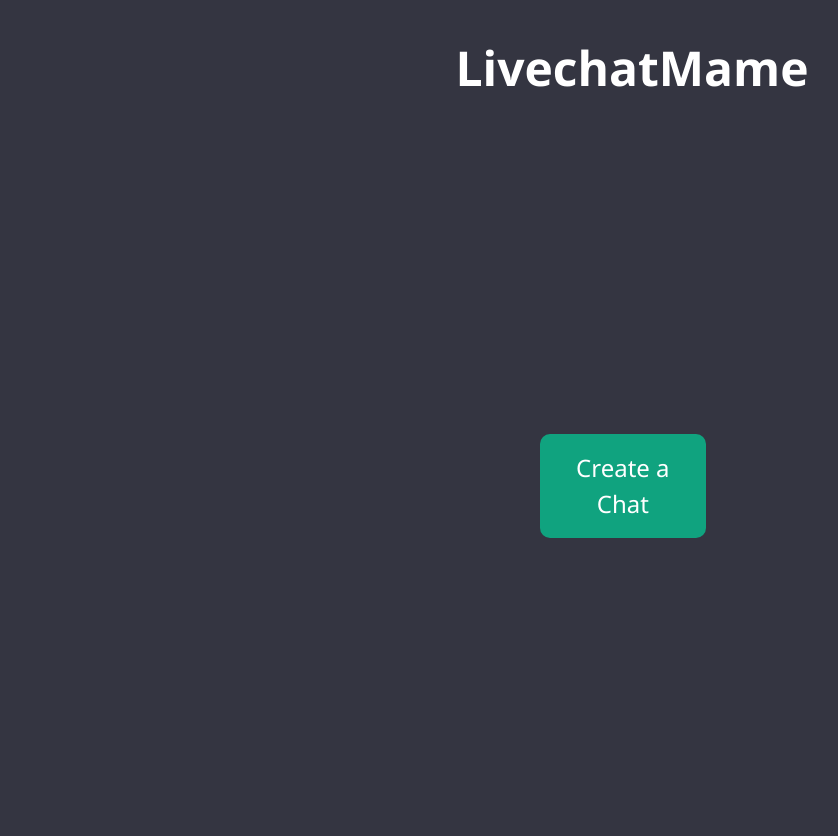
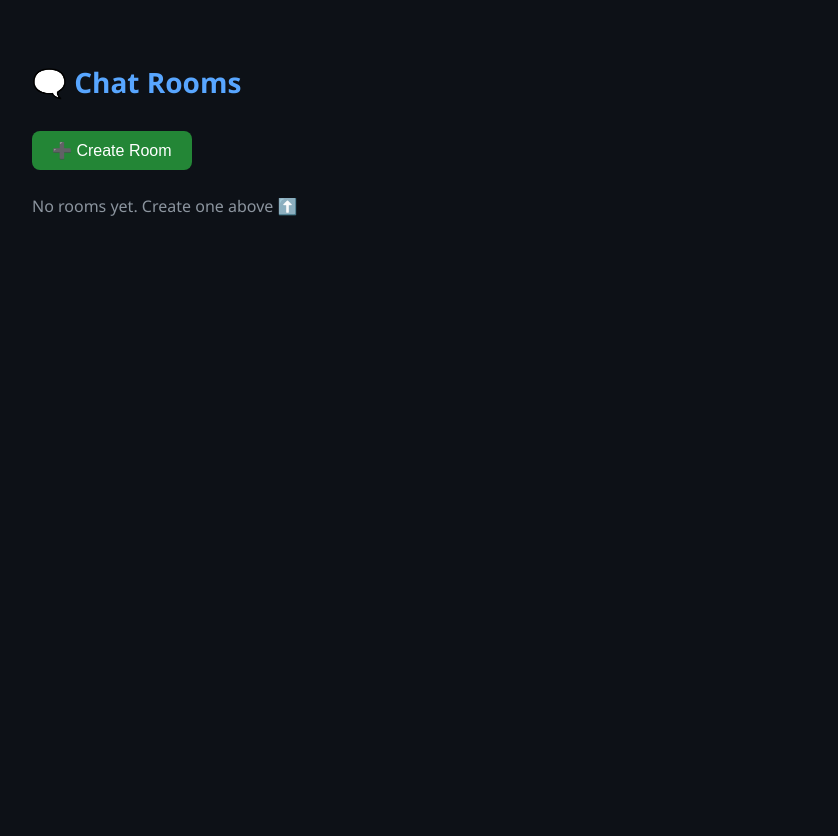
Before and after one commit to Mouneszz/chatapp, a Flask app: page /home in a window 1280 px wide. Shown: the whole page, without its empty margins (8-846 px from the left). After the commit the page ends 216 px from the top, so only its background shows below. Run offline with Flask 3, Linux system fonts and the light colour scheme.

Commit message:
ne commit

```diff
--- a/app/routes.py
+++ b/app/routes.py
@@ -6,13 +6,14 @@ from app.models import User
 
 main = Blueprint('main', __name__)
 
-@main.route('/chat')
-def chat():
-    if current_user.is_authenticated:
-        return render_template('chat.html')  # ✅ Pass username to template
-    else:
-        flash('You must be logged in to access the chat.')
-        return redirect(url_for('main.login'))
+chat_rooms = []  # simple in-memory list
+
+@main.route('/chat/<room_id>')
+def chat(room_id):
+    if room_id not in chat_rooms:
+        flash("Room doesn't exist.")
+        return redirect(url_for('main.home'))
+    return render_template('chat.html', room=room_id)
 
 @main.route('/')
 def index():
@@ -20,7 +21,19 @@ def index():
 
 @main.route('/home')
 def home():
-    return render_template('home.html')
+    return render_template('home.html',rooms=chat_rooms)
+
+@main.route('/create_room', methods=['POST'])
+def create_room():
+    room_id = f"room{len(chat_rooms)+1}"
+    chat_rooms.append(room_id)
+    return redirect(url_for('main.home'))
+
+@main.route('/delete_room/<room_id>', methods=['POST'])
+def delete_room(room_id):
+    if room_id in chat_rooms:
+        chat_rooms.remove(room_id)
+    return redirect(url_for('main.home'))
 
 @main.route('/register', methods=['GET', 'POST'])
 def register():
--- a/app/templates/home.html
+++ b/app/templates/home.html
@@ -1,57 +1,114 @@
 <!DOCTYPE html>
 <html lang="en">
 <head>
-  <meta charset="UTF-8" />
-  <meta name="viewport" content="width=device-width, initial-scale=1.0"/>
-  <title>LivechatMame</title>
-  <link href="https://cdn.jsdelivr.net/npm/bootstrap@5.3.0/dist/css/bootstrap.min.css" rel="stylesheet" />
+    <meta charset="UTF-8">
+    <title>Chat Rooms</title>
     <style>
-    body, html {
-      height: 100%;
+        body {
+            font-family: 'Segoe UI', Tahoma, Geneva, Verdana, sans-serif;
+            background-color: #0d1117;
+            color: #c9d1d9;
+            padding: 40px;
             margin: 0;
-      background-color: #343541; /* Dark ChatGPT-style background */
-      color: #ffffff;
-      font-family: 'Segoe UI', Tahoma, Geneva, Verdana, sans-serif;
         }
 
-    header {
-      padding: 2rem;
-      text-align: center;
-      font-size: 3rem;
+        h2 {
+            margin-bottom: 30px;
+            font-size: 28px;
+            color: #58a6ff;
+        }
+
+        .create-room-form {
+            margin-bottom: 25px;
+        }
+
+        .create-room-form button {
+            background-color: #238636;
+            color: white;
+            border: none;
+            padding: 10px 20px;
+            font-size: 16px;
+            border-radius: 8px;
+            cursor: pointer;
+        }
+
+        .create-room-form button:hover {
+            background-color: #2ea043;
+        }
+
+        .room-card {
+            background-color: #161b22;
+            border: 1px solid #30363d;
+            border-radius: 10px;
+            padding: 15px 20px;
+            margin-bottom: 15px;
+            display: flex;
+            justify-content: space-between;
+            align-items: center;
+        }
+
+        .room-name {
+            font-size: 18px;
             font-weight: bold;
         }
 
-    main {
+        .room-actions {
             display: flex;
-      flex-direction: column;
-      justify-content: center;
-      align-items: center;
-      height: calc(100% - 100px); /* leaves space for header */
+            gap: 10px;
         }
 
-    .chat-button {
-      width: 90%;
-      max-width: 600px;
-      padding: 1rem;
-      font-size: 1.5rem;
+        .room-actions button {
+            padding: 8px 14px;
+            font-size: 14px;
             border: none;
-      border-radius: 10px;
-      background-color: #10A37F;
-      color: white;
-      transition: background-color 0.3s ease;
+            border-radius: 6px;
+            cursor: pointer;
         }
 
-    .chat-button:hover {
-      background-color: #10a37ec5;
+        .room-actions .join-btn {
+            background-color: #0969da;
+            color: white;
+        }
+
+        .room-actions .join-btn:hover {
+            background-color: #1f6feb;
+        }
+
+        .room-actions .delete-btn {
+            background-color: #da3633;
+            color: white;
+        }
+
+        .room-actions .delete-btn:hover {
+            background-color: #f85149;
+        }
+
+        p {
+            color: #8b949e;
         }
     </style>
 </head>
 <body>
-  <header>LivechatMame</header>
-  <main>
-    <a href="/chat">
-      <button class="chat-button">Create a Chat</button>
+    <h2>🗨️ Chat Rooms</h2>
+
+    <form class="create-room-form" action="/create_room" method="POST">
+        <button type="submit">➕ Create Room</button>
+    </form>
+
+    {% for room in rooms %}
+    <div class="room-card">
+        <div class="room-name">{{ room }}</div>
+        <div class="room-actions">
+            <a href="{{ url_for('main.chat', room_id=room) }}">
+                <button class="join-btn">Join</button>
             </a>
-  </main>
+            <form action="{{ url_for('main.delete_room', room_id=room) }}" method="POST" style="display:inline;">
+                <button type="submit" class="delete-btn">Delete</button>
+            </form>
+        </div>
+    </div>
+    {% else %}
+    <p>No rooms yet. Create one above ⬆️</p>
+    {% endfor %}
 </body>
 </html>
```
Lines whose indentation alone changed are shown as unchanged.
